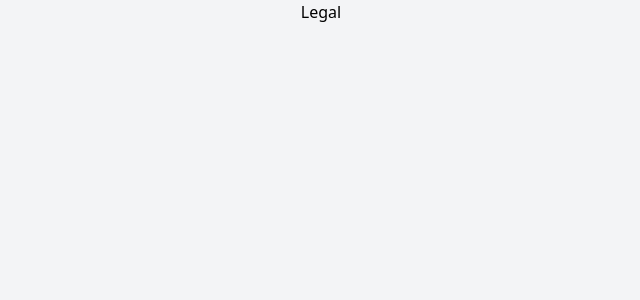
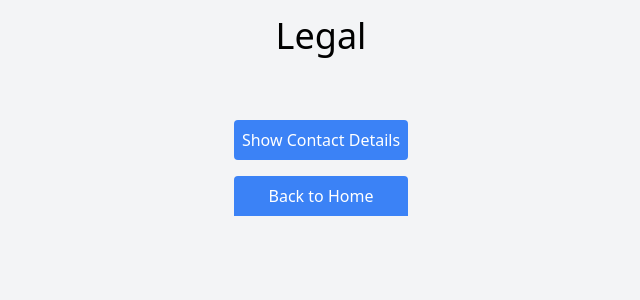
Before and after one commit to cstenglein/manysats, a Next.js app: page /legal in a window 1280 px wide. Shown: the top 300 px of the page, without its empty margins (319-959 px from the left). Built offline with nearby package versions, Linux system fonts and the light colour scheme.

Commit message:
add contact details to legal

```diff
--- a/components/Footer.tsx
+++ b/components/Footer.tsx
@@ -5,7 +5,7 @@ const Footer: FC = () => {
   return (
     <footer className="absolute bottom-0 flex w-full justify-center text-sm">
       <Link href="/legal">
-        <span className="cursor-pointer rounded-t bg-blue-500 p-2 text-white">Legal</span>
+        <button className="cursor-pointer rounded-t bg-blue-500 p-2 text-white">Legal</button>
       </Link>
     </footer>
   );
--- a/pages/legal.tsx
+++ b/pages/legal.tsx
@@ -1,7 +1,31 @@
 import { NextPage } from "next";
+import Link from "next/link";
+
+const ADDRESS = `Christoph Stenglein
+Thalmannsbach 15
+4771 Sigharting
+manysats@cstenglein.com`;
 
 const Legal: NextPage = () => {
-  return <main className="flex h-screen flex-col items-center bg-gray-100">Legal</main>;
+  const onClickHandler = () => {
+    alert(ADDRESS);
+  };
+
+  return (
+    <main className="flex h-screen flex-col items-center bg-gray-100">
+      <h1 className="mb-2 flex items-center justify-center p-4 text-4xl">Legal</h1>
+
+      <section className="flex h-screen flex-col gap-4 pt-10">
+        <button className="rounded bg-blue-500 p-2 text-white" onClick={onClickHandler}>
+          Show Contact Details
+        </button>
+
+        <Link href="/">
+          <button className="rounded-t bg-blue-500 p-2 text-white">Back to Home</button>
+        </Link>
+      </section>
+    </main>
+  );
 };
 
 export default Legal;
```
